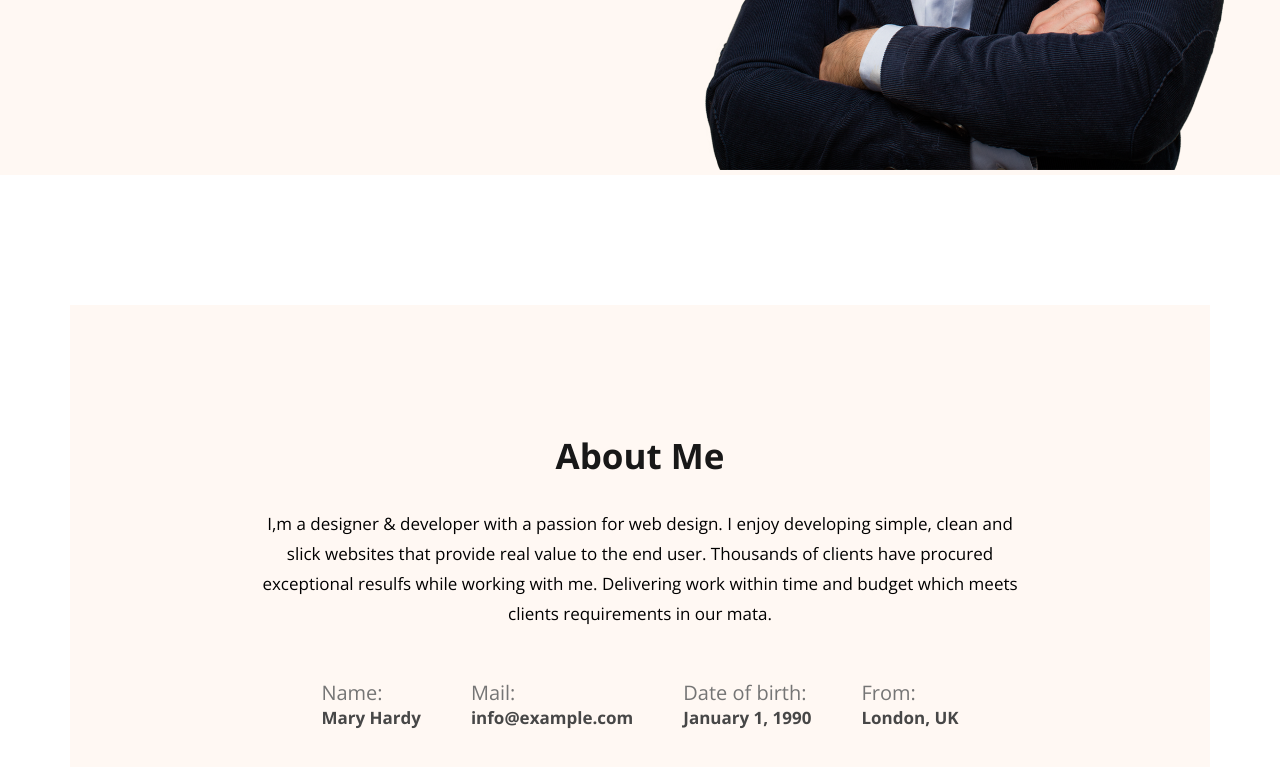
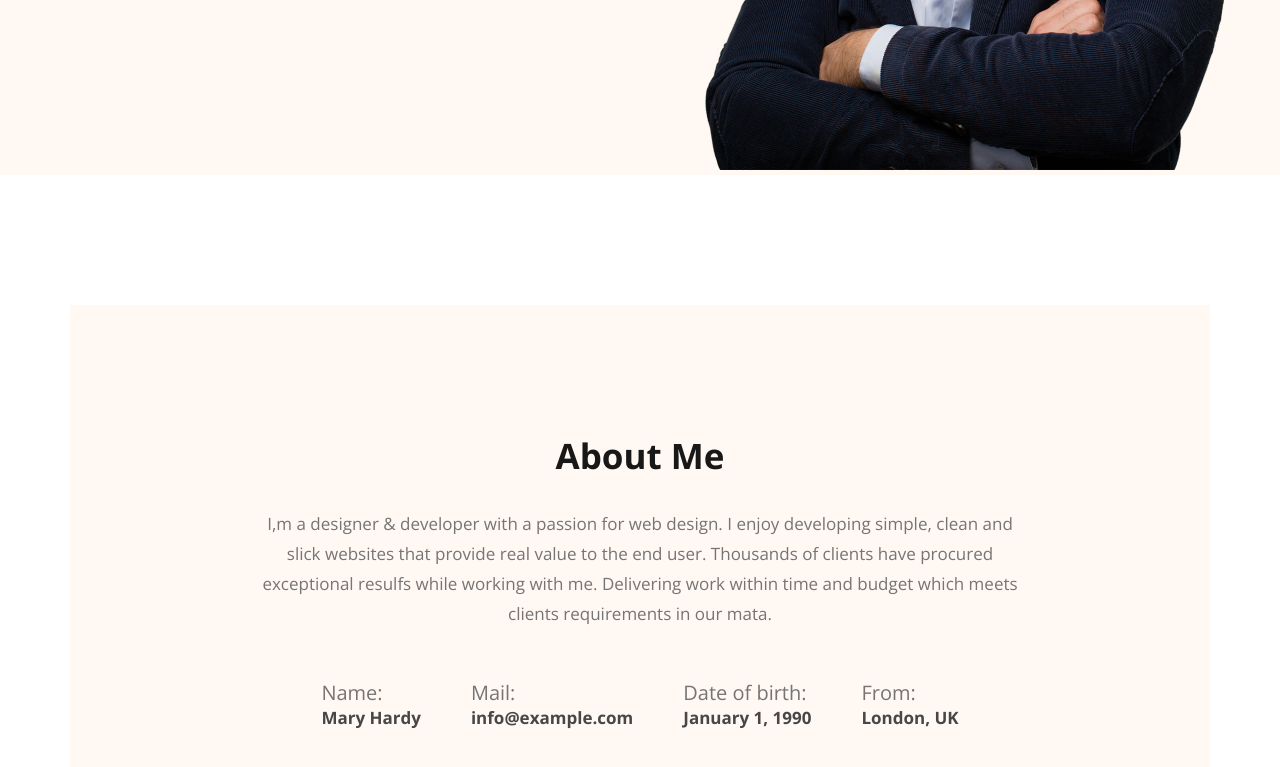
Before and after one commit to showmik-mondal/my-web-dev-portfolio, a plain HTML site: page index.html in a window 1280 px wide. Shown: the part 576-1343 px from the top of the page. Drawn offline with nearby package versions, Linux system fonts and the light colour scheme.

Commit message:
simple error solve

```diff
--- a/style/style.css
+++ b/style/style.css
@@ -119,7 +119,7 @@ ul li a{
 
 .about-me-text p{
     font-size: 17px;
-    color: ##757575;
+    color: #757575;
     line-height: 30px;
     text-align: center;
     margin-top: 30px;
```
